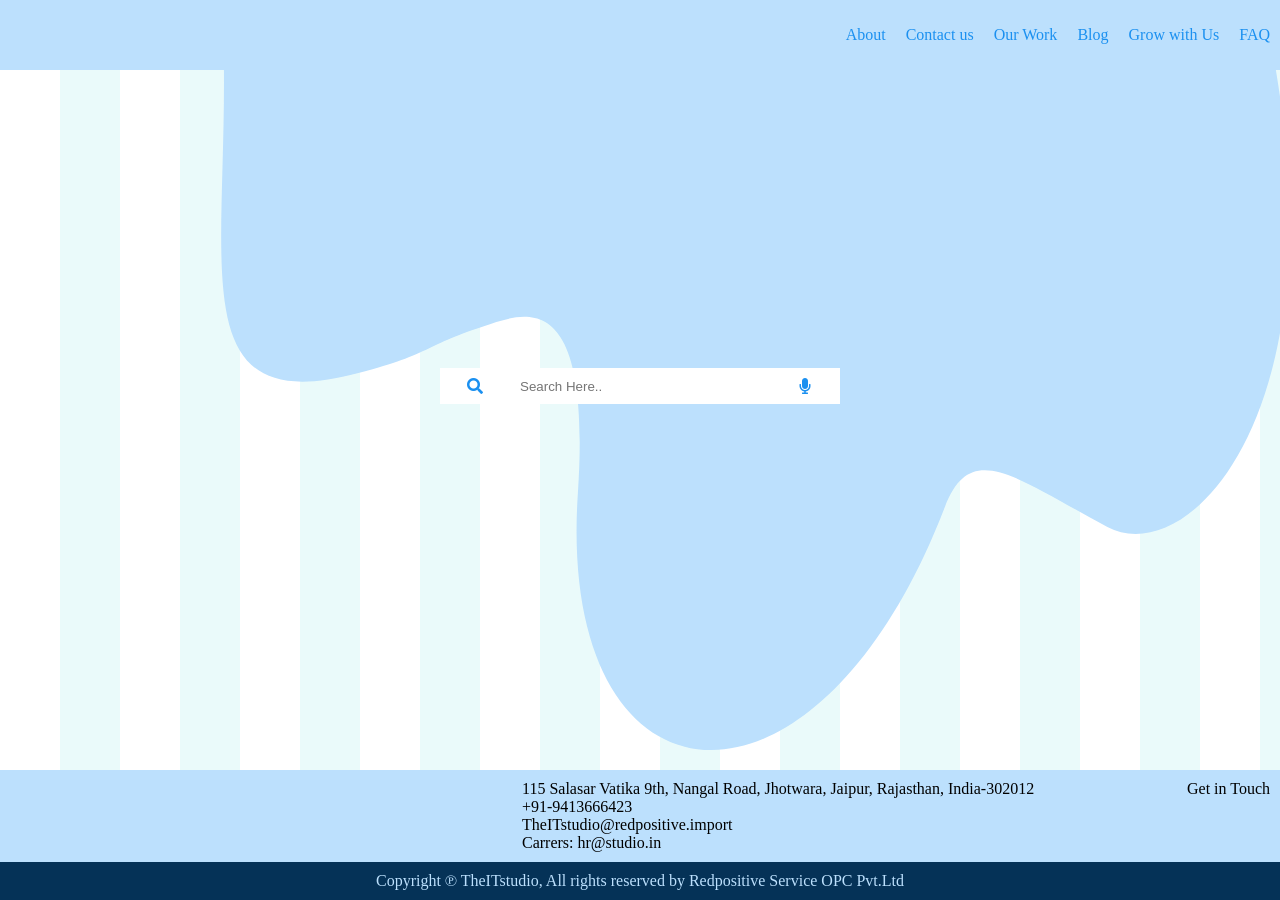
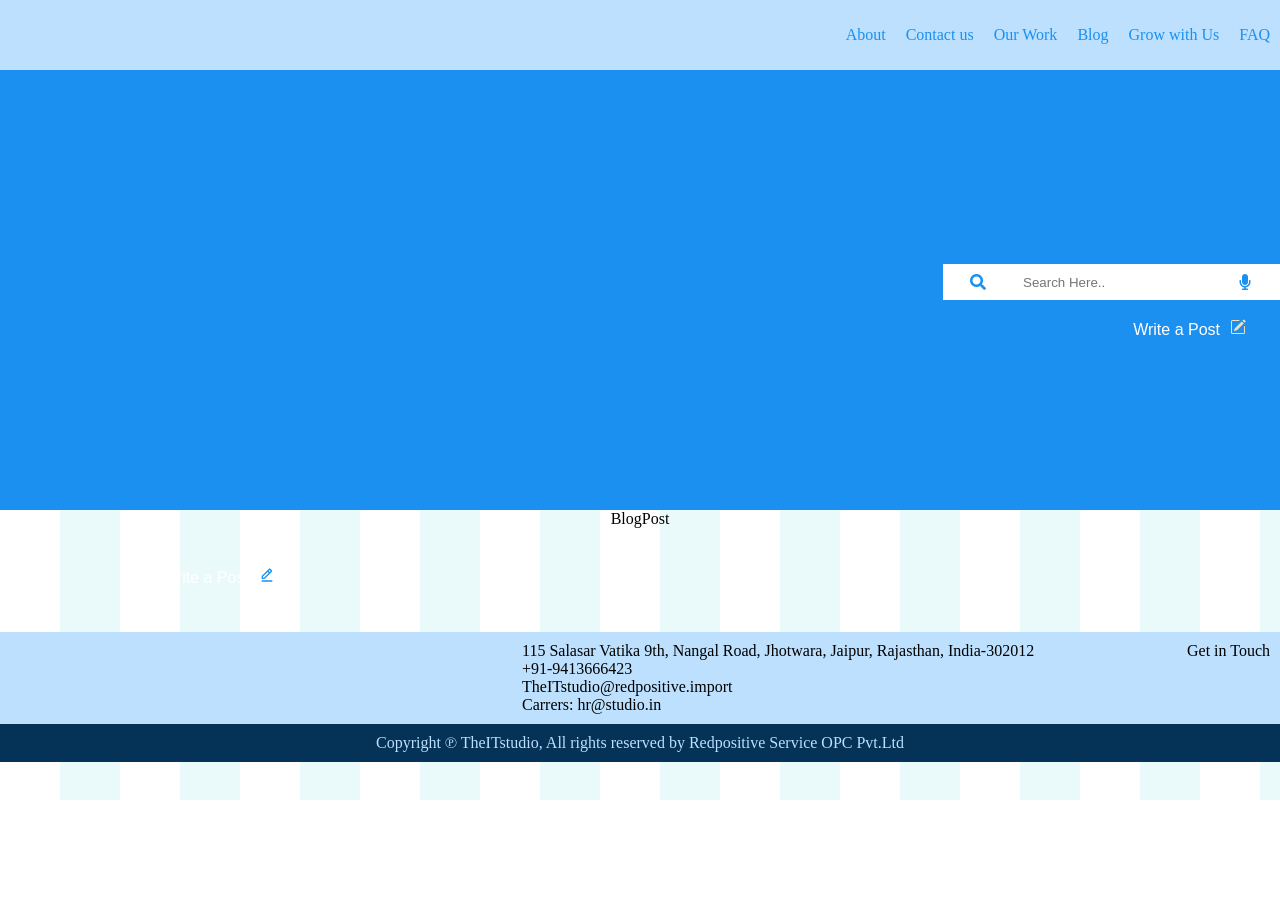
Before and after one commit to deepshah1309/blog-wireframe, a React (Create React App) app: page /blog/1 in a window 1280 px wide. After the commit the page ends 800 px from the top, so only its background shows below. Built offline with nearby package versions, Linux system fonts and the light colour scheme.

Commit message:
Added a blop post page

```diff
--- a/src/App.js
+++ b/src/App.js
@@ -2,11 +2,13 @@ import Navbar from "./Components/NavBar/NavBar.jsx";
 import Footer from "./Components/Footer/Footer";
 import Main from "./Components/Main/Main";
 import Search from "./Components/Search/Search";
+import Blog from "./Components/blog/blog";
 import FAQ from "./Components/FAQ/faq";
 import CreateBlog from "./Components/Create-and-Search-Blog/CreateBlog";
 
 import "./App.scss";
 import { Route, Switch } from "react-router-dom";
+import blog from "./Components/blog/blog";
 
 function App() {
   return (
@@ -21,7 +23,7 @@ function App() {
           <FAQ />
         </Route>
         <Route exact path="/blog/:id">
-          <Search/>
+          <Blog />
         </Route>
       </Switch>
       <Footer />
--- a/src/App.scss
+++ b/src/App.scss
@@ -9,7 +9,7 @@ $backGroud: #bce0fd;
   position: relative;
   // display: flex;
   flex-direction: column;
-  background:url('./assets/component1.svg');
+  background: url("./assets/component1.svg");
   height: 100vh;
   font-family: "Poppons", "sans-serif";
 }
--- a/src/Components/Search/Search.jsx
+++ b/src/Components/Search/Search.jsx
@@ -12,8 +12,6 @@ const Search=({title})=>{
                     <i class="fas fa-microphone icon"></i>
                 </div>
                 </div>
-
-
         </div>
     )
 }
--- a/src/Components/Search/Search.scss
+++ b/src/Components/Search/Search.scss
@@ -1,46 +1,42 @@
-.search_area{
+.search_area {
   background-image: url("./assets/Wave.svg");
-background-size:cover;
-text-align:center;
-margin-top:0;
+  background-size: cover;
+  text-align: center;
+  margin-top: 0;
   background-repeat: no-repeat;
   background-position-x: right;
-height:700px;
-.Blog_title{
-    padding-top:250px;
-    h3{
-        color:#1b90f0;
+  height: 700px;
+  .Blog_title {
+    padding-top: 250px;
+    h3 {
+      color: #1b90f0;
     }
   }
-.search_input{
-    margin-top:3rem;
+  .search_input {
+    margin-top: 3rem;
 
     width: 100%;
     margin-bottom: 10px;
-
-
   }
 }
-.centralised{
+.centralised {
   text-align: center;
-    margin:0 auto;
-    width:100vw;
+  margin: 0 auto;
+  width: 100vw;
 }
 .input-container {
+  display: flex;
+  padding: 0 auto;
+  border-radius: 20px;
 
-    display: flex;
-    padding:0 auto;
-   border-radius:20px;
-
-    max-width:400px;
-    margin:3rem auto auto auto;
-
+  max-width: 400px;
+  margin: 3rem auto auto auto;
 }
 
 .icon {
   padding: 10px;
 
-    color:#1b90f0;
+  color: #1b90f0;
   background-color: white;
   min-width: 50px;
   text-align: center;
@@ -50,5 +46,5 @@ height:700px;
   width: 100%;
   padding: 10px;
   outline: none;
-    border:none;
+  border: none;
 }
--- /dev/null
+++ b/src/Components/blog/blog.js
@@ -0,0 +1,36 @@
+import React from "react";
+import "./blog.scss";
+import { BsPencilSquare } from "react-icons/bs";
+import CreateBlog from "../Create-and-Search-Blog/CreateBlog";
+import BlogPost from "../blog/blogPost";
+
+function blog() {
+  return (
+    <div className="blog">
+      <div className="search-component">
+        <div className="search-blog">
+          <div class="input-container">
+            <i class="fa fa-search icon"></i>
+            <input
+              class="input-field"
+              type="text"
+              placeholder="Search Here.."
+              name="Search"
+            />
+            <i class="fas fa-microphone icon"></i>
+          </div>
+          <button className="btn-create">
+            Write a Post
+            <BsPencilSquare className="pen" />
+          </button>
+        </div>
+      </div>
+      <div>
+        <BlogPost />
+      </div>
+      <CreateBlog />
+    </div>
+  );
+}
+
+export default blog;
--- /dev/null
+++ b/src/Components/blog/blog.scss
@@ -0,0 +1,50 @@
+.btn-create {
+  background-color: transparent;
+  border: none;
+  padding: 15px 32px;
+  text-align: center;
+  text-decoration: none;
+  display: inline-block;
+  font-size: 16px;
+  margin: 4px 2px;
+  cursor: pointer;
+  align-self: flex-start;
+  margin-bottom: 10px;
+  align-items: center;
+  color: white;
+}
+
+.pen {
+  color: wheat;
+  margin-left: 10px;
+}
+
+.blog {
+  display: flex;
+  flex-direction: column;
+  width: 100%;
+  align-items: center;
+}
+
+.search-component {
+  background-color: #1b90f0;
+  padding: 20px;
+  width: 100%;
+  display: flex;
+  flex-direction: row;
+  justify-content: flex-end;
+  align-items: center;
+  min-height: 400px;
+}
+
+.search-blog {
+  display: flex;
+  flex-direction: column;
+
+  button {
+    align-self: flex-end;
+  }
+  .input-container {
+    align-self: flex-end;
+  }
+}
--- /dev/null
+++ b/src/Components/blog/blogPost.js
@@ -0,0 +1,7 @@
+import React from "react";
+
+function blogPost() {
+  return <div>BlogPost</div>;
+}
+
+export default blogPost;
```
Also changed, not shown: src/Components/blog/assets/Wave.svg (added). Lines whose indentation alone changed are shown as unchanged.
